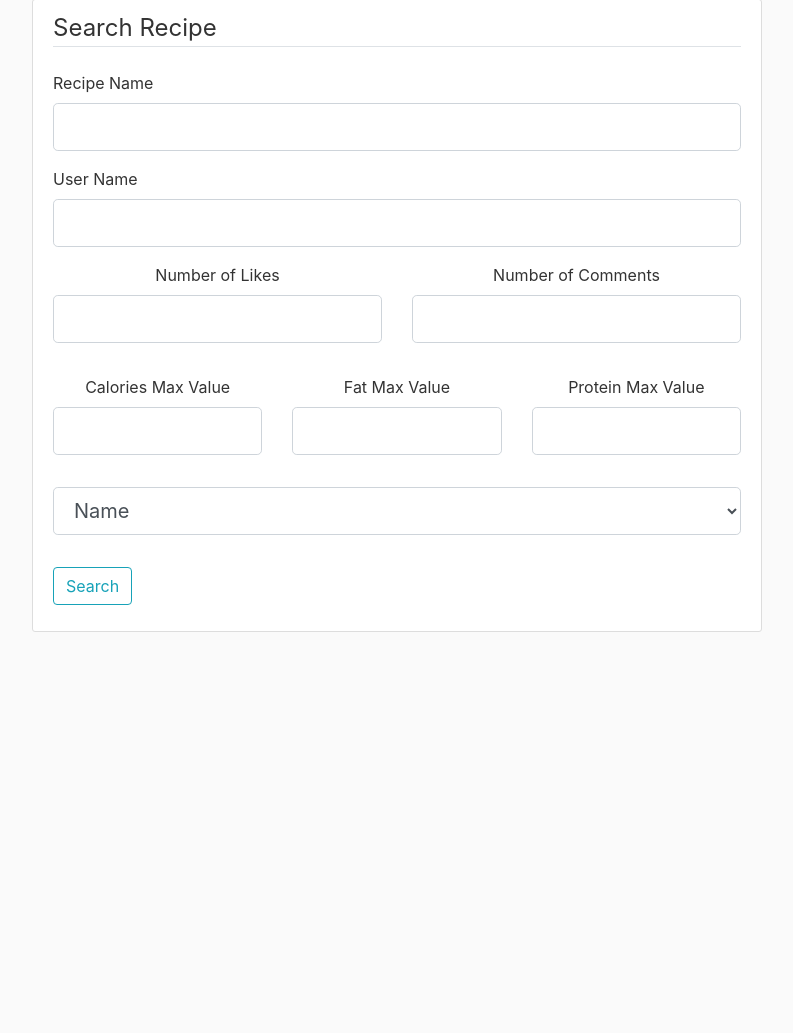
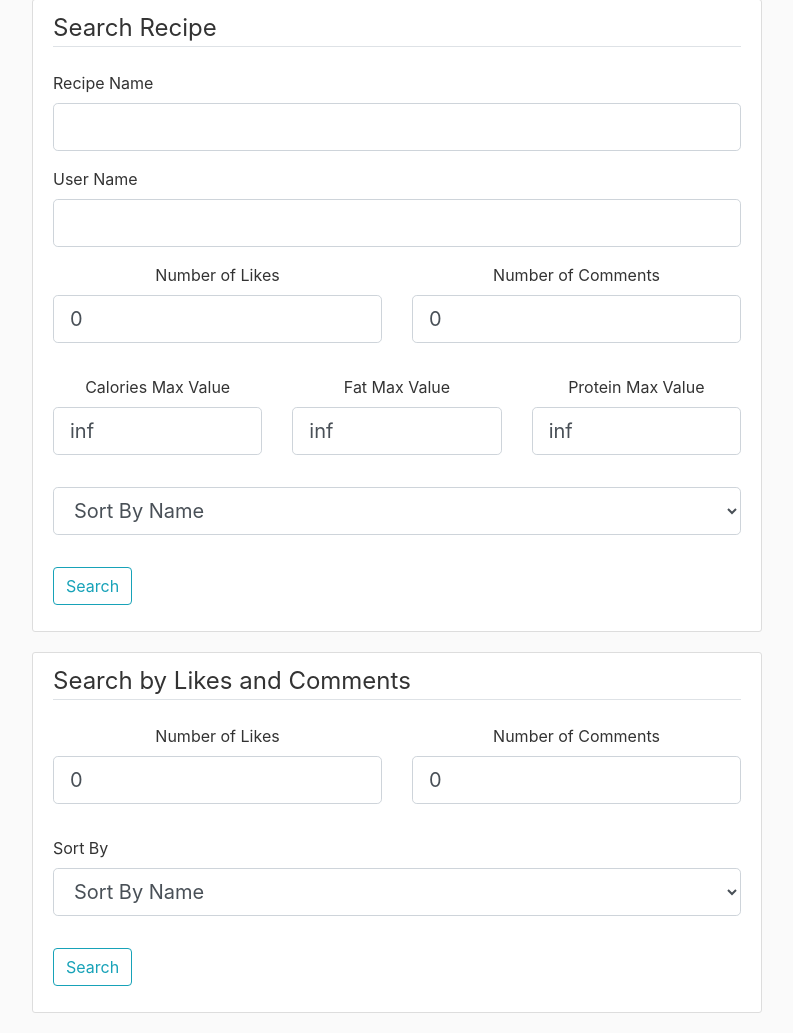
Before and after one commit to bartawil/Cooking-Made-Social, a Flask app: page /recipe_catalog in a window 1280 px wide. Shown: the part 81-1114 px from the top of the page, without its empty margins (243-1036 px from the left). Before the commit the page ends 713 px from the top, so only its background shows below. Run offline with Flask 2, Linux system fonts and the light colour scheme; the visitor is signed in with stand-in values (Sample User, id 1); some libraries are stand-ins or nearby versions.

Commit message:
new form

```diff
--- a/application/moduls/search/forms.py
+++ b/application/moduls/search/forms.py
@@ -5,15 +5,19 @@ from wtforms.validators import DataRequired, Length, Email, EqualTo
 
 
 class FindRecipeForm(FlaskForm):
-    name = StringField('Recipe Name', validators=[DataRequired(), Length(min=0, max=255)])
-    calories = FloatField('Calories Max Value')
-    fat = FloatField('Fat Max Value')
-    protein = FloatField('Protein Max Value')
-    sort_by = SelectField('Sort',
-                          choices=[('name', 'Name'), ('time', 'Duration Time '), ('earliest', 'Earliest to Latest'),
+    name = StringField('Recipe Name', validators=[Length(min=0, max=255)])
+
+    user_name = StringField('User Name', validators=[Length(min=0, max=255)])
+
+    likes = IntegerField('Number of Likes', default=0)
+    comments = IntegerField('Number of Comments', default=0)
+
+    calories = FloatField('Calories Max Value', default=float('inf'))
+    fat = FloatField('Fat Max Value', default=float('inf'))
+    protein = FloatField('Protein Max Value', default=float('inf'))
+
+    sort_by = SelectField('Sort By',
+                          choices=[('name', 'Sort By Name'), ('time', 'Duration Time '), ('earliest', 'Earliest to Latest'),
                                    ('latest', 'Latest to Earliest')])
 
-    user_name = StringField('User Name', validators=[DataRequired(), Length(min=0, max=255)])
-    likes = IntegerField('Number of Likes')
-    comments = IntegerField('Number of Comments')
     submit = SubmitField('Search')
--- a/application/templates/recipe_catalog.html
+++ b/application/templates/recipe_catalog.html
@@ -111,4 +111,49 @@
         </div>
     </form>
 </div>
+<div class="content-section">
+    <form method="POST" action="">
+        {{ form.hidden_tag() }}
+        <fieldset class="form-group">
+            <legend class="border-bottom mb-4">Search by Likes and Comments</legend>
+            <div class="form-group row text-center">
+                <div class="col form-group">
+                    {{ form.likes.label(class="form-control-label") }}
+                    {% if form.likes.errors %}
+                    {{ form.likes(class="form-control form-control-lg is-invalid") }}
+                    <div class="invalid-feedback">
+                        {% for error in form.likes.errors %}
+                        <span>{{ error }}</span>
+                        {% endfor %}
+                    </div>
+                    {% else %}
+                    {{ form.likes(class="form-control form-control-lg") }}
+                    {% endif %}
+                </div>
+                <div class="col form-group">
+                    {{ form.comments.label(class="form-control-label") }}
+                    {% if form.comments.errors %}
+                    {{ form.comments(class="form-control form-control-lg is-invalid") }}
+                    <div class="invalid-feedback">
+                        {% for error in form.comments.errors %}
+                        <span>{{ error }}</span>
+                        {% endfor %}
+                    </div>
+                    {% else %}
+                    {{ form.comments(class="form-control form-control-lg") }}
+                    {% endif %}
+                </div>
+            </div>
+            <div class=" form-group row">
+                <div class="col">
+                     {{ form.sort_by.label(class="form-control-label") }}
+                    {{ form.sort_by(class="form-control form-control-lg") }}
+                </div>
+            </div>
+        </fieldset>
+        <div class="form-group">
+            {{ form.submit(class="btn btn-outline-info") }}
+        </div>
+    </form>
+</div>
 {% endblock content %}
```
Also changed, not shown: application/Classes.py (+16 -0 lines), application/moduls/search/__init__.py (+13 -2 lines), application/moduls/upload/forms.py (+10 -10 lines).
